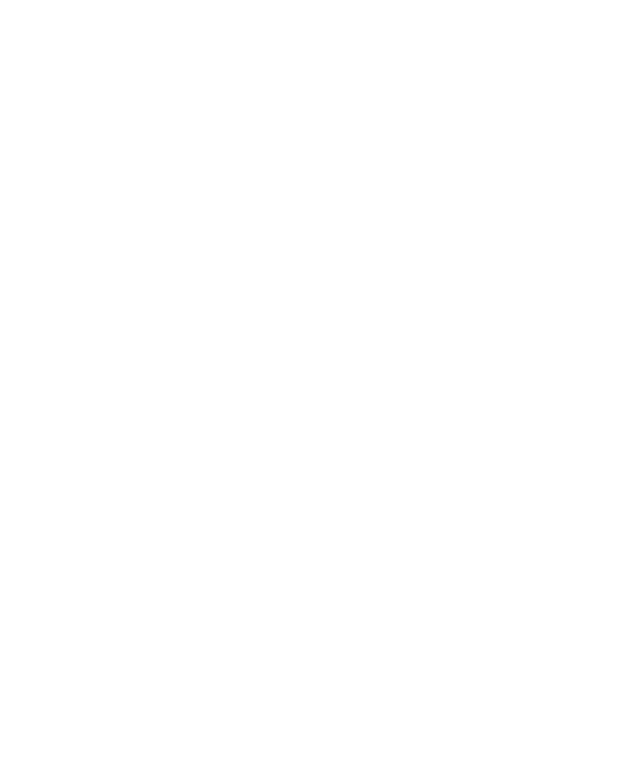
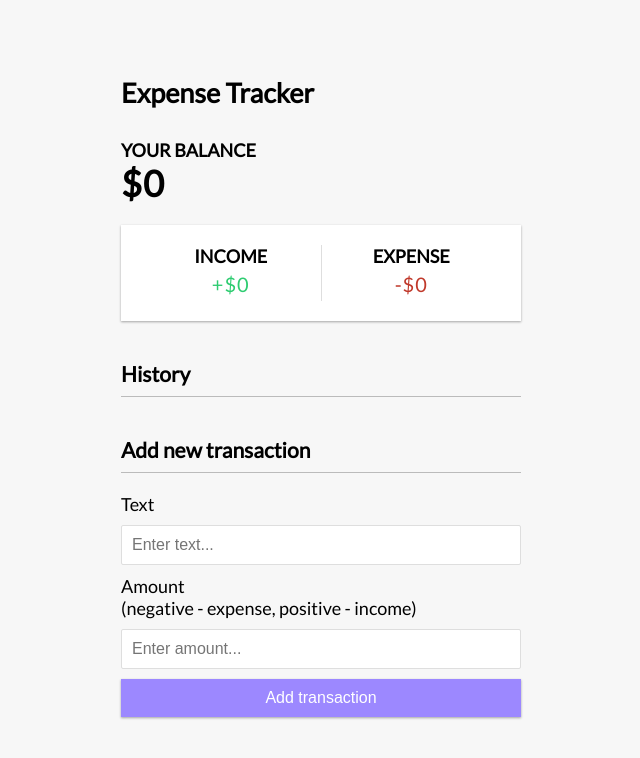
Before and after one commit to Acacius03/ExpenseTracker-VueJs, a plain HTML site: page index.html in a window 1280 px wide. Shown: the whole page, without its empty margins (319-959 px from the left). Drawn offline with Linux system fonts and the light colour scheme; the site is published under a folder, as on GitHub Pages, so addresses that start at the root find nothing.

Commit message:
Update index.html

```diff
--- a/index.html
+++ b/index.html
@@ -6,8 +6,8 @@
   <link rel="icon" href="/favicon.ico">
   <meta name="viewport" content="width=device-width, initial-scale=1.0">
   <title>Expense Tracker App</title>
-  <script type="module" crossorigin src="/assets/index-xnYyD60h.js"></script>
-  <link rel="stylesheet" crossorigin href="/assets/index-2GnxTF3o.css">
+  <script type="module" crossorigin src="assets/index-xnYyD60h.js"></script>
+  <link rel="stylesheet" crossorigin href="assets/index-2GnxTF3o.css">
 </head>
 
 <body>
```
